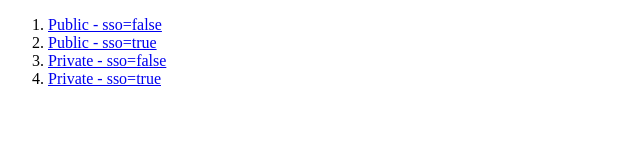
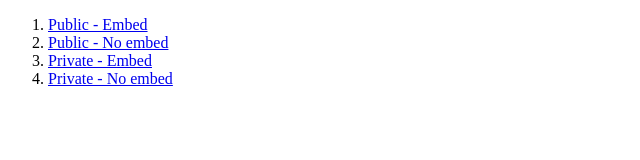
Before and after one commit to renefs/1234-test, a plain HTML site: page index.html in a window 1280 px wide. Shown: the full height of the page, 0-640 px from the left. Drawn offline with Linux system fonts and the light colour scheme.

Commit message:
Update index.html

```diff
--- a/index.html
+++ b/index.html
@@ -5,10 +5,10 @@
   </head>
   <body>
     <ol>
-      <li><a href="/1234-test/public-sso-false.html">Public - sso=false</a></li>
-      <li><a href="/1234-test/public-sso-true.html">Public - sso=true</a></li>
-      <li><a href="/1234-test/private-sso-false.html">Private - sso=false</a></li>
-      <li><a href="/1234-test/private-sso-true.html">Private - sso=true</a></li>
+      <li><a href="/1234-test/public-embed-true.html">Public - Embed</a></li>
+      <li><a href="/1234-test/public-embed-false.html">Public - No embed</a></li>
+      <li><a href="/1234-test/private-embed-true.html">Private - Embed</a></li>
+      <li><a href="/1234-test/private-embed-false.html">Private - No embed</a></li>
     </ol>
   </body>
 </html>
```
